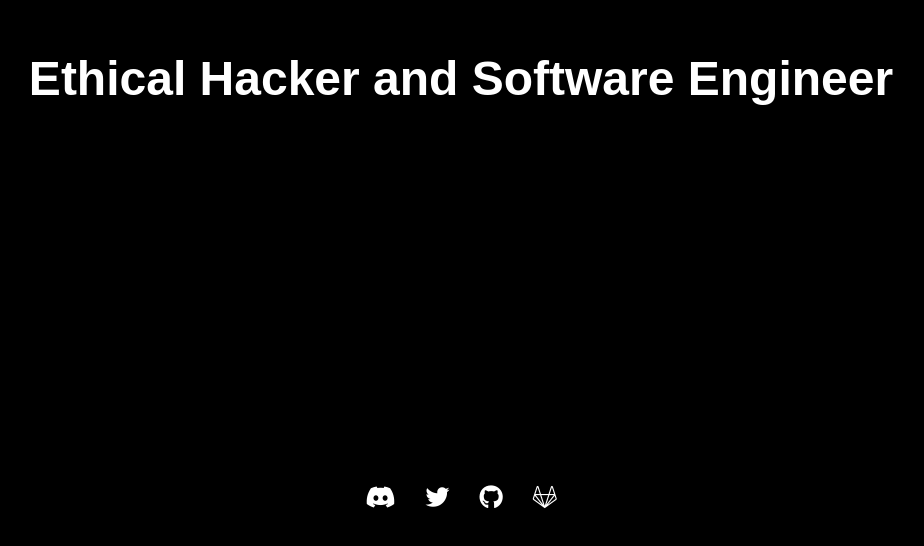
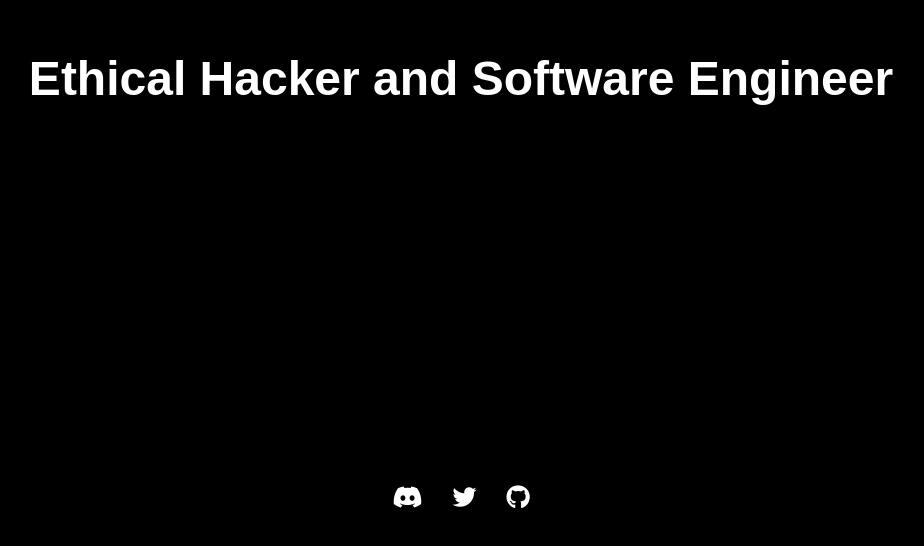
Before and after one commit to kronoxyz/profilecard, a plain HTML site: page index.html in a window 1280 px wide. Shown: the part 242-788 px from the top of the page, without its empty margins (179-1103 px from the left). Drawn offline with Linux system fonts and the light colour scheme.

Commit message:
Remove img background

```diff
--- a/index.html
+++ b/index.html
@@ -3,12 +3,11 @@
 <head>
     <meta charset="UTF-8">
     <meta name="viewport" content="width=device-width, initial-scale=1.0">
-    <title>Meu Site Pessoal</title>
+    <title>zDragonSK - About me</title>
     <link rel="stylesheet" href="styles/main.css">
     <link rel="stylesheet" href="https://cdnjs.cloudflare.com/ajax/libs/font-awesome/6.0.0-beta3/css/all.min.css">
 </head>
 <body>
-    <div class="background"></div>
     <div class="content">
         <h1>Ethical Hacker and Software Engineer</h1>
     </div>
@@ -16,19 +15,6 @@
       <a href="https://discord.com/users/314858301726785546" target="_blank" title="Discord"><i class="fab fa-discord"></i></a>
         <a href="https://twitter.com/@zdragonsk" target="_blank" title="Twitter"><i class="fab fa-twitter"></i></a>
         <a href="https://github.com/zdragonsk" target="_blank" title="GitHub"><i class="fab fa-github"></i></a>
-        <a href="https://gitlab.com/zdragonsk" target="_blank" title="GitLab"><i class="fab fa-gitlab"></i></a>
     </div>
-    <script>
-     window.onload = function() {
-       const bg = new Image();
-       bg.src = './imgs/wallpaper.gif';
-       bg.onload = function() {
-         document.querySelector('.background').style.backgroundImage = `url('./imgs/wallpaper.gif')`;
-       };
-       bg.onerror = function() {
-         console.error('Falha ao carregar o GIF de fundo.');
-       };
-     };
-    </script>
 </body>
 </html>
--- a/styles/main.css
+++ b/styles/main.css
@@ -4,21 +4,11 @@ body, html {
   height: 100%;
   font-family: Arial, sans-serif;
   color: white;
-    background-color: black;
   overflow: hidden;
 }
 
-.background {
-    position: absolute;
-    top: 0;
-    left: 0;
-    width: 100%;
-    height: 100%;
-    background: black no-repeat center center/cover;
-    z-index: -1;
-}
-
 .content {
+  background-color: black;
   display: flex;
   justify-content: center;
   align-items: center;
@@ -50,7 +40,7 @@ body, html {
 }
 
 .social-icons a:hover {
-    color: #ff69b4; /* Leve tom de rosa ao passar o mouse */
+  color: #ff69b4;
 }
 
 .social-icons a i {
```
Also changed, not shown: imgs/wallpaper.gif (deleted), imgs/wallpaper.jpg (deleted), 1 other file. Lines whose indentation alone changed are shown as unchanged.
